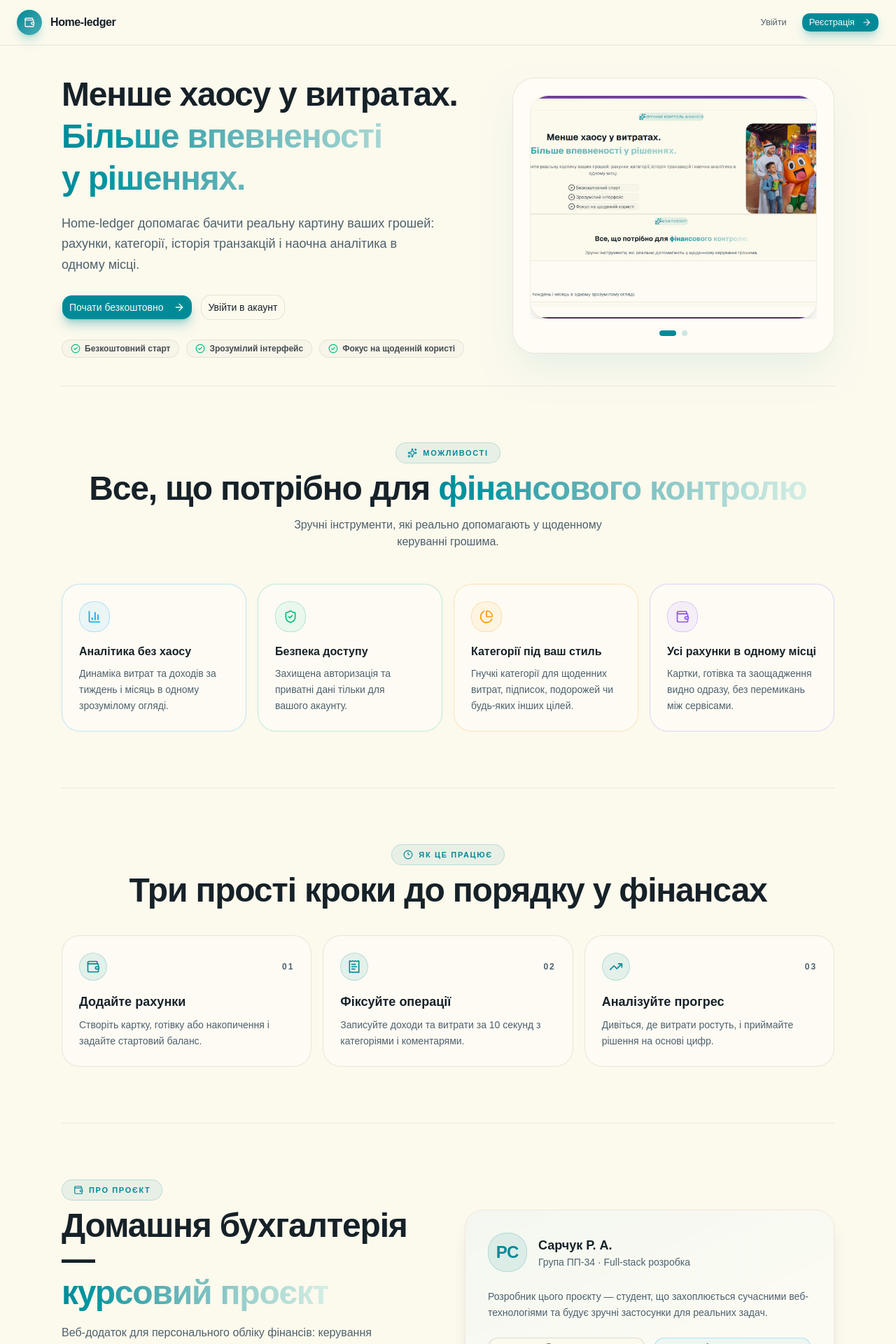
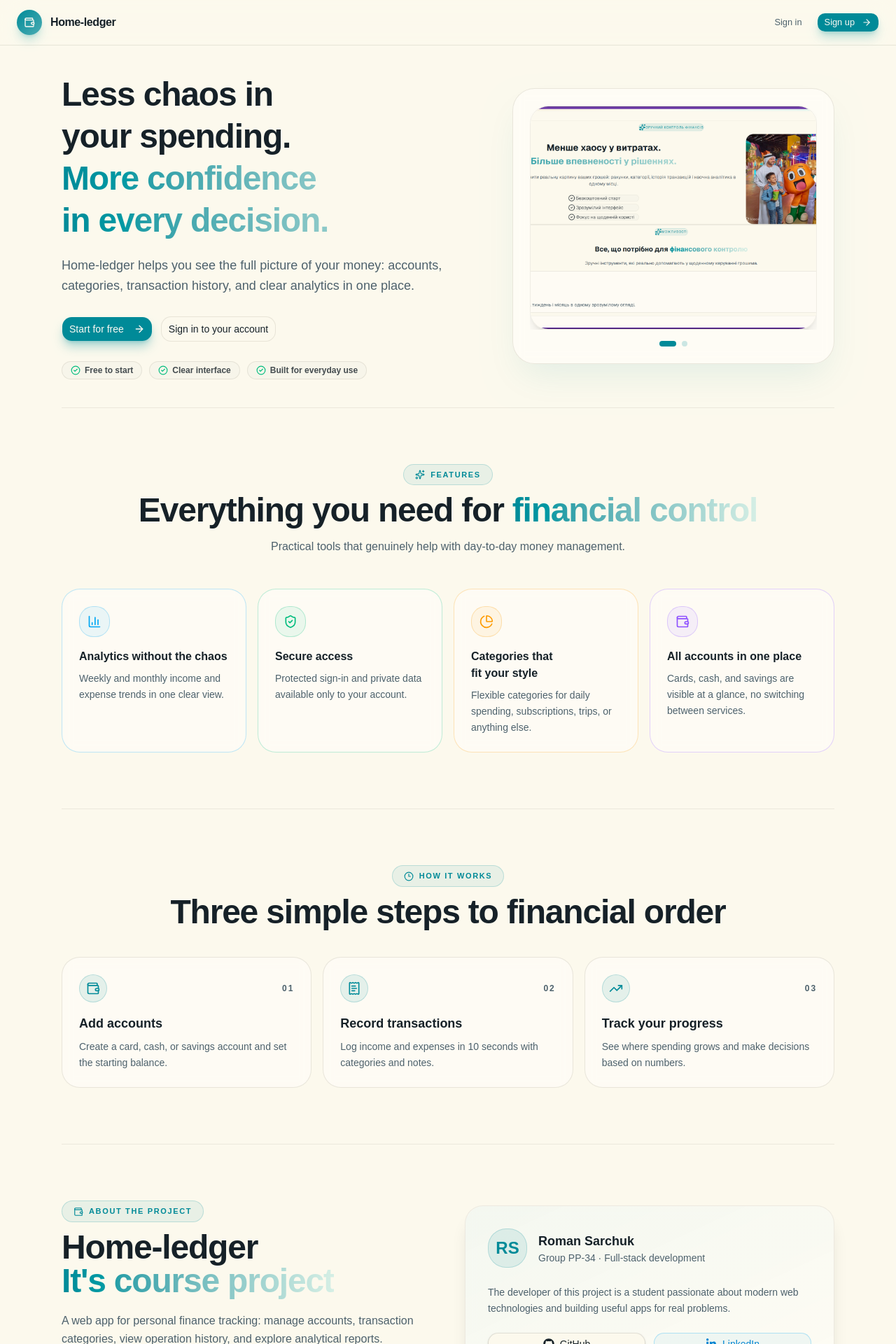
Before and after one commit to Roman-Sarchuk/Home-ledger, a React (Vite) app in the folder frontend/: page / in a window 1280 px wide. Shown: the top 1920 px of the page at 70% size. Built offline with nearby package versions, Linux system fonts and the light colour scheme; no server answers.

Commit message:
refactor: translate UI text

```diff
--- a/frontend/src/pages/Home/Home.tsx
+++ b/frontend/src/pages/Home/Home.tsx
@@ -33,26 +33,26 @@ const FEATURES = [
   {
     icon: BarChart3,
     color: "sky",
-    title: "Аналітика без хаосу",
-    desc: "Динаміка витрат та доходів за тиждень і місяць в одному зрозумілому огляді.",
+    title: "Analytics without the chaos",
+    desc: "Weekly and monthly income and expense trends in one clear view.",
   },
   {
     icon: ShieldCheck,
     color: "emerald",
-    title: "Безпека доступу",
-    desc: "Захищена авторизація та приватні дані тільки для вашого акаунту.",
+    title: "Secure access",
+    desc: "Protected sign-in and private data available only to your account.",
   },
   {
     icon: PieChart,
     color: "amber",
-    title: "Категорії під ваш стиль",
-    desc: "Гнучкі категорії для щоденних витрат, підписок, подорожей чи будь-яких інших цілей.",
+    title: "Categories that fit your style",
+    desc: "Flexible categories for daily spending, subscriptions, trips, or anything else.",
   },
   {
     icon: Wallet,
     color: "violet",
-    title: "Усі рахунки в одному місці",
-    desc: "Картки, готівка та заощадження видно одразу, без перемикань між сервісами.",
+    title: "All accounts in one place",
+    desc: "Cards, cash, and savings are visible at a glance, no switching between services.",
   },
 ];
 
@@ -89,25 +89,25 @@ const colorMap: Record<
 const STEPS = [
   {
     icon: Wallet,
-    title: "Додайте рахунки",
-    desc: "Створіть картку, готівку або накопичення і задайте стартовий баланс.",
+    title: "Add accounts",
+    desc: "Create a card, cash, or savings account and set the starting balance.",
   },
   {
     icon: ReceiptText,
-    title: "Фіксуйте операції",
-    desc: "Записуйте доходи та витрати за 10 секунд з категоріями і коментарями.",
+    title: "Record transactions",
+    desc: "Log income and expenses in 10 seconds with categories and notes.",
   },
   {
     icon: TrendingUp,
-    title: "Аналізуйте прогрес",
-    desc: "Дивіться, де витрати ростуть, і приймайте рішення на основі цифр.",
+    title: "Track your progress",
+    desc: "See where spending grows and make decisions based on numbers.",
   },
 ];
 
 const QUICK_BENEFITS = [
-  "Безкоштовний старт",
-  "Зрозумілий інтерфейс",
-  "Фокус на щоденній користі",
+  "Free to start",
+  "Clear interface",
+  "Built for everyday use",
 ];
 
 function Home() {
@@ -132,7 +132,7 @@ function Home() {
               className="text-muted-foreground hover:text-foreground"
               asChild
             >
-              <Link to="/login">Увійти</Link>
+                <Link to="/login">Sign in</Link>
             </Button>
             <Button
               size="sm"
@@ -140,7 +140,7 @@ function Home() {
               asChild
             >
               <Link to="/register">
-                Реєстрація
+                Sign up
                 <ArrowRight className="ml-1.5 size-3.5" />
               </Link>
             </Button>
@@ -155,15 +155,15 @@ function Home() {
             <div className="space-y-7">
               <div style={{ animation: "fadeUp 0.45s 0.08s ease both" }}>
                 <h1 className="max-w-2xl font-heading text-3xl font-extrabold leading-tight tracking-tight text-balance md:text-3xl lg:text-[3rem]">
-                  Менше хаосу у витратах.
+                  Less chaos in your spending.
                   <span className="block bg-linear-to-r from-primary to-accent bg-clip-text text-transparent">
-                    Більше впевненості у рішеннях.
+                    More confidence in every decision.
                   </span>
                 </h1>
                 <p className="mt-5 max-w-xl text-base leading-relaxed text-muted-foreground md:text-lg">
-                  Home-ledger допомагає бачити реальну картину ваших грошей:
-                  рахунки, категорії, історія транзакцій і наочна аналітика в
-                  одному місці.
+                  Home-ledger helps you see the full picture of your money:
+                  accounts, categories, transaction history, and clear analytics
+                  in one place.
                 </p>
               </div>
 
@@ -177,7 +177,7 @@ function Home() {
                   asChild
                 >
                   <Link to="/register">
-                    Почати безкоштовно
+                    Start for free
                     <ArrowRight className="ml-2 size-4 transition-transform group-hover:translate-x-0.5" />
                   </Link>
                 </Button>
@@ -187,7 +187,7 @@ function Home() {
                   className="border-border/60 bg-background/70"
                   asChild
                 >
-                  <Link to="/login">Увійти в акаунт</Link>
+                  <Link to="/login">Sign in to your account</Link>
                 </Button>
               </div>
 
@@ -226,7 +226,7 @@ function Home() {
                   ))}
                 </CarouselContent>
 
-                {/* Виводимо крапочки під слайдером */}
+                {/* Show dots below the carousel */}
                 <CarouselDots />
               </Carousel>
             </div>
@@ -236,17 +236,17 @@ function Home() {
         <section className="border-t border-border/50 py-16 md:py-20">
           <div className="mb-12 text-center">
             <p className="mb-3 inline-flex items-center gap-2 rounded-full border border-primary/20 bg-primary/8 px-4 py-1.5 text-[11px] font-bold uppercase tracking-[0.15em] text-primary">
-              <Sparkles className="size-3.5" /> Можливості
+              <Sparkles className="size-3.5" /> Features
             </p>
             <h2 className="font-heading text-3xl font-bold tracking-tight text-balance md:text-5xl">
-              Все, що потрібно для{" "}
+              Everything you need for{" "}
               <span className="bg-linear-to-r from-primary to-accent bg-clip-text text-transparent">
-                фінансового контролю
+                financial control
               </span>
             </h2>
             <p className="mx-auto mt-4 max-w-xl text-muted-foreground">
-              Зручні інструменти, які реально допомагають у щоденному керуванні
-              грошима.
+              Practical tools that genuinely help with day-to-day money
+              management.
             </p>
           </div>
 
@@ -276,10 +276,10 @@ function Home() {
         <section className="border-t border-border/50 py-16 md:py-20">
           <div className="mb-10 text-center">
             <p className="mb-3 inline-flex items-center gap-2 rounded-full border border-primary/20 bg-primary/8 px-4 py-1.5 text-[11px] font-bold uppercase tracking-[0.15em] text-primary">
-              <Clock3 className="size-3.5" /> Як це працює
+              <Clock3 className="size-3.5" /> How it works
             </p>
             <h2 className="font-heading text-3xl font-bold tracking-tight md:text-5xl">
-              Три прості кроки до порядку у фінансах
+              Three simple steps to financial order
             </h2>
           </div>
           <div className="grid gap-4 md:grid-cols-3">
@@ -311,18 +311,18 @@ function Home() {
           <div className="grid gap-12 lg:grid-cols-2 lg:items-center">
             <div>
               <p className="mb-3 inline-flex items-center gap-2 rounded-full border border-primary/20 bg-primary/8 px-4 py-1.5 text-[11px] font-bold uppercase tracking-[0.15em] text-primary">
-                <Wallet className="size-3.5" /> Про проєкт
+                <Wallet className="size-3.5" /> About the project
               </p>
               <h2 className="font-heading text-3xl font-bold tracking-tight text-balance md:text-5xl">
-                Домашня бухгалтерія —<br />
+                Home-ledger<br />
                 <span className="bg-linear-to-r from-primary to-accent bg-clip-text text-transparent">
-                  курсовий проєкт
+                  It's course project
                 </span>
               </h2>
               <p className="mt-5 text-base leading-relaxed text-muted-foreground">
-                Веб-додаток для персонального обліку фінансів: керування
-                рахунками, категоріями транзакцій, перегляд історії операцій та
-                аналітичних звітів.
+                A web app for personal finance tracking: manage accounts,
+                transaction categories, view operation history, and explore
+                analytical reports.
               </p>
               <div className="mt-6 flex flex-wrap gap-2">
                 {["Node.js", "Express", "React", "TypeScript", "MongoDB"].map(
@@ -343,21 +343,21 @@ function Home() {
               <div className="relative">
                 <div className="mb-6 flex items-center gap-4">
                   <div className="flex size-14 items-center justify-center rounded-2xl border border-primary/20 bg-primary/10 text-2xl font-bold text-primary">
-                    РС
+                    RS
                   </div>
                   <div>
                     <p className="font-heading text-lg font-bold text-foreground">
-                      Сарчук Р. А.
+                            Roman Sarchuk
                     </p>
                     <p className="text-sm text-muted-foreground">
-                      Група ПП-34 · Full-stack розробка
+                            Group PP-34 · Full-stack development
                     </p>
                   </div>
                 </div>
                 <p className="mb-6 text-sm leading-relaxed text-muted-foreground">
-                  Розробник цього проєкту — студент, що захоплюється сучасними
-                  веб-технологіями та будує зручні застосунки для реальних
-                  задач.
+                        The developer of this project is a student passionate about
+                        modern web technologies and building useful apps for real
+                        problems.
                 </p>
                 <div className="flex gap-3">
                   <Button
@@ -400,17 +400,17 @@ function Home() {
             <div className="pointer-events-none absolute -right-20 -bottom-20 size-64 rounded-full bg-accent/15 blur-3xl" />
             <div className="relative">
               <p className="mb-4 inline-flex items-center gap-2 rounded-full border border-primary/20 bg-primary/8 px-4 py-1.5 text-[11px] font-bold uppercase tracking-[0.15em] text-primary">
-                <Sparkles className="size-3.5" /> Почни вже сьогодні
+                <Sparkles className="size-3.5" /> Start today
               </p>
               <h2 className="font-heading text-3xl font-bold tracking-tight text-balance md:text-5xl">
-                Готовий взяти фінанси{" "}
+                Ready to take control of your finances{" "}
                 <span className="bg-linear-to-r from-primary to-accent bg-clip-text text-transparent">
-                  під контроль?
+                  today?
                 </span>
               </h2>
               <p className="mx-auto mt-4 mb-8 max-w-md text-muted-foreground">
-                Реєстрація займає менше хвилини. Почни відстежувати доходи і
-                витрати вже зараз.
+                Registration takes less than a minute. Start tracking income
+                and expenses right now.
               </p>
               <Button
                 size="lg"
@@ -418,7 +418,7 @@ function Home() {
                 asChild
               >
                 <Link to="/register">
-                  Створити акаунт безкоштовно
+                  Create a free account
                   <ArrowRight className="ml-2 size-4 transition-transform group-hover:translate-x-1" />
                 </Link>
               </Button>
@@ -440,7 +440,7 @@ function Home() {
             <span>{new Date().getFullYear()}</span>
           </div>
           <p className="text-xs">
-            Домашня бухгалтерія для персонального обліку фінансів
+            Personal finance bookkeeping for everyday use
           </p>
         </div>
       </footer>
```
